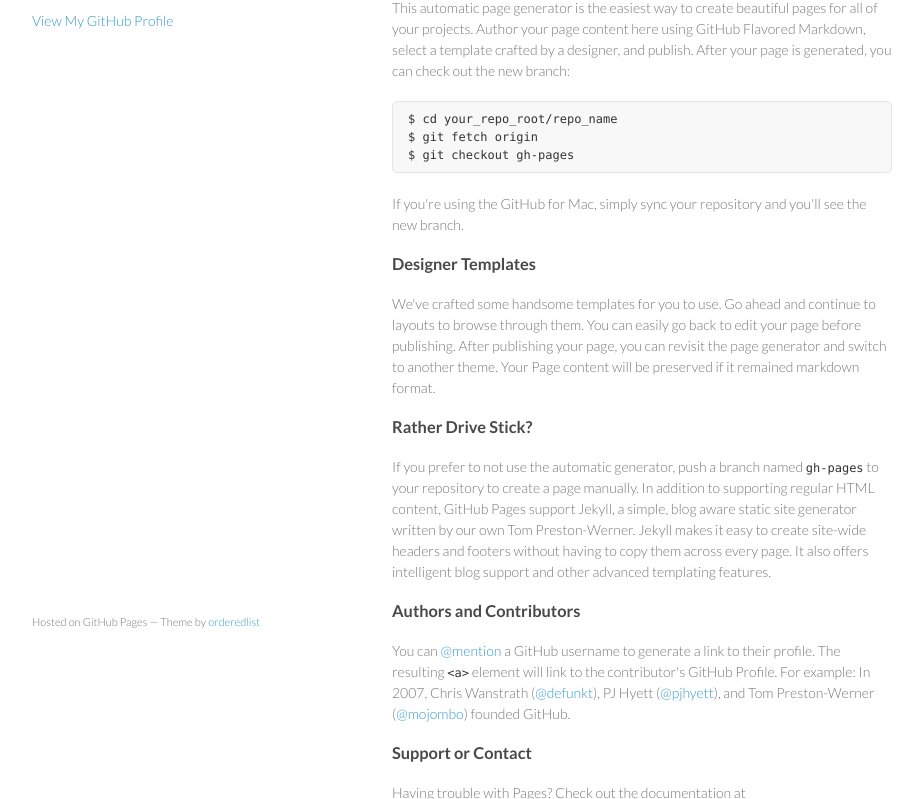
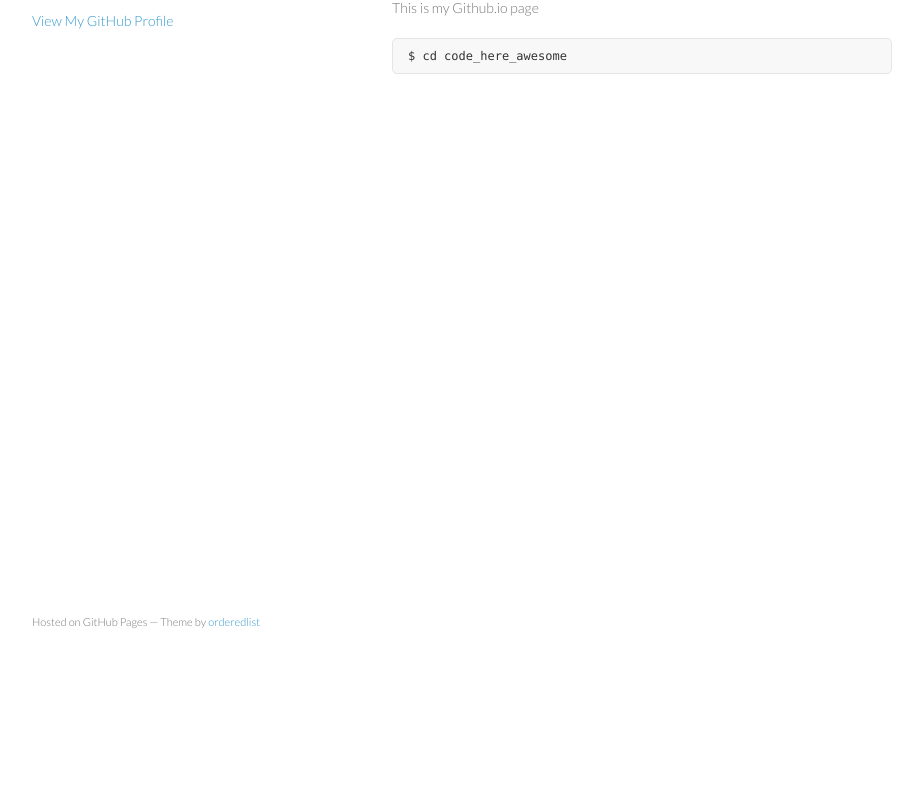
Before and after one commit to givp/givp.github.io, a plain HTML site: page index.html in a window 1280 px wide. Shown: the part 99-898 px from the top of the page, without its empty margins (178-1101 px from the left). After the commit the page ends 800 px from the top, so only its background shows below. Drawn offline with Linux system fonts and the light colour scheme.

Commit message:
Replace master branch with page content via GitHub

```diff
--- a/index.html
+++ b/index.html
@@ -3,7 +3,7 @@
   <head>
     <meta charset="utf-8">
     <meta http-equiv="X-UA-Compatible" content="chrome=1">
-    <title>givp.github.io by givp</title>
+    <title>Giv Parvaneh by givp</title>
 
     <link rel="stylesheet" href="stylesheets/styles.css">
     <link rel="stylesheet" href="stylesheets/pygment_trac.css">
@@ -15,7 +15,7 @@
   <body>
     <div class="wrapper">
       <header>
-        <h1>givp.github.io</h1>
+        <h1>Giv Parvaneh</h1>
         <p></p>
 
 
@@ -24,36 +24,12 @@
       </header>
       <section>
         <h3>
-<a name="welcome-to-github-pages" class="anchor" href="#welcome-to-github-pages"><span class="octicon octicon-link"></span></a>Welcome to GitHub Pages.</h3>
+<a name="woo" class="anchor" href="#woo"><span class="octicon octicon-link"></span></a>Woo!</h3>
 
-<p>This automatic page generator is the easiest way to create beautiful pages for all of your projects. Author your page content here using GitHub Flavored Markdown, select a template crafted by a designer, and publish. After your page is generated, you can check out the new branch:</p>
+<p>This is my Github.io page</p>
 
-<pre><code>$ cd your_repo_root/repo_name
-$ git fetch origin
-$ git checkout gh-pages
+<pre><code>$ cd code_here_awesome
 </code></pre>
-
-<p>If you're using the GitHub for Mac, simply sync your repository and you'll see the new branch.</p>
-
-<h3>
-<a name="designer-templates" class="anchor" href="#designer-templates"><span class="octicon octicon-link"></span></a>Designer Templates</h3>
-
-<p>We've crafted some handsome templates for you to use. Go ahead and continue to layouts to browse through them. You can easily go back to edit your page before publishing. After publishing your page, you can revisit the page generator and switch to another theme. Your Page content will be preserved if it remained markdown format.</p>
-
-<h3>
-<a name="rather-drive-stick" class="anchor" href="#rather-drive-stick"><span class="octicon octicon-link"></span></a>Rather Drive Stick?</h3>
-
-<p>If you prefer to not use the automatic generator, push a branch named <code>gh-pages</code> to your repository to create a page manually. In addition to supporting regular HTML content, GitHub Pages support Jekyll, a simple, blog aware static site generator written by our own Tom Preston-Werner. Jekyll makes it easy to create site-wide headers and footers without having to copy them across every page. It also offers intelligent blog support and other advanced templating features.</p>
-
-<h3>
-<a name="authors-and-contributors" class="anchor" href="#authors-and-contributors"><span class="octicon octicon-link"></span></a>Authors and Contributors</h3>
-
-<p>You can <a href="https://github.com/blog/821" class="user-mention">@mention</a> a GitHub username to generate a link to their profile. The resulting <code>&lt;a&gt;</code> element will link to the contributor's GitHub Profile. For example: In 2007, Chris Wanstrath (<a href="https://github.com/defunkt" class="user-mention">@defunkt</a>), PJ Hyett (<a href="https://github.com/pjhyett" class="user-mention">@pjhyett</a>), and Tom Preston-Werner (<a href="https://github.com/mojombo" class="user-mention">@mojombo</a>) founded GitHub.</p>
-
-<h3>
-<a name="support-or-contact" class="anchor" href="#support-or-contact"><span class="octicon octicon-link"></span></a>Support or Contact</h3>
-
-<p>Having trouble with Pages? Check out the documentation at <a href="http://help.github.com/pages">http://help.github.com/pages</a> or contact <a href="mailto:support@github.com">support@github.com</a> and we’ll help you sort it out.</p>
       </section>
       <footer>
         <p><small>Hosted on GitHub Pages &mdash; Theme by <a href="https://github.com/orderedlist">orderedlist</a></small></p>
```
Also changed, not shown: params.json (+1 -1 lines).
